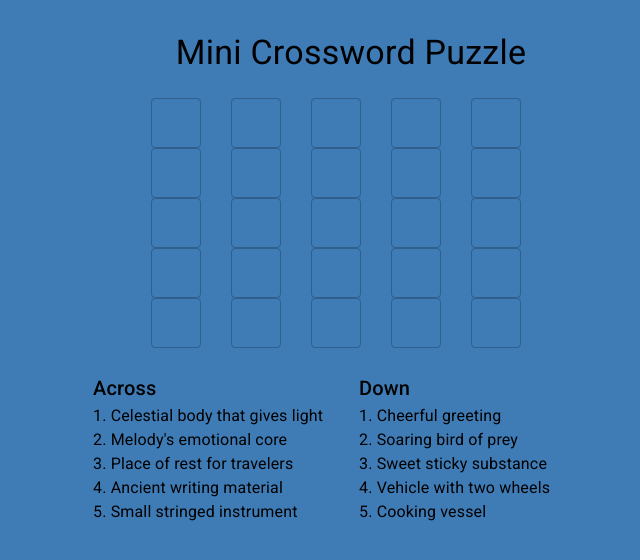
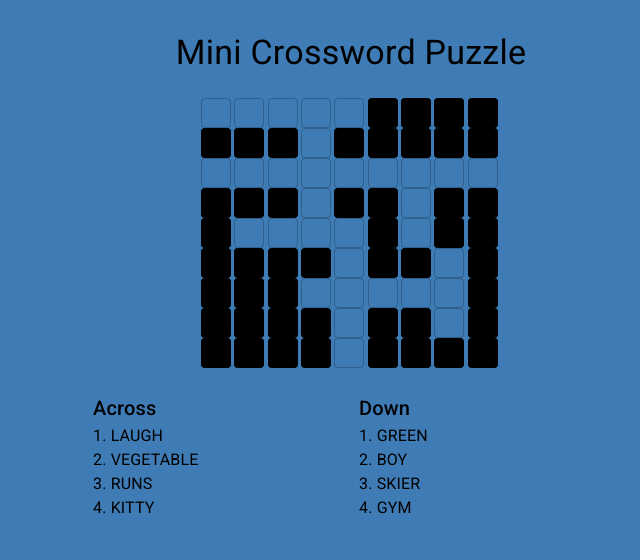
Before and after one commit to tomas-davey/tower, a React (Create React App) app: page /mini in a window 1280 px wide. Shown: the top 560 px of the page, without its empty margins (289-929 px from the left). Built offline with nearby package versions, Linux system fonts and the light colour scheme.

Commit message:
crossword

```diff
--- a/src/games/Mini/miniGame.js
+++ b/src/games/Mini/miniGame.js
@@ -4,33 +4,33 @@ import { useNavigate } from 'react-router-dom';
 
 const MiniCrossword = () => {
   const navigate = useNavigate();
-    // Clues for across and down words (5-letter words)
+
+  // Clues for across and down words (9-letter words)
   const handleMoveOn = () => {
     navigate('/strands'); // Navigate to the first game
   };
 
   const [clues, setClues] = useState({
     across: [
-            { number: 1, clue: "Celestial body that gives light", answer: "STARS" },
-            { number: 2, clue: "Melody's emotional core", answer: "HEART" },
-            { number: 3, clue: "Place of rest for travelers", answer: "HOTEL" },
-            { number: 4, clue: "Ancient writing material", answer: "PAPYR" },
-            { number: 5, clue: "Small stringed instrument", answer: "BANJO" }
+      { number: 1, clue: "LAUGH", answer: "LAUGH" },
+      { number: 2, clue: "VEGETABLE", answer: "VEGETABLE" },
+      { number: 3, clue: "RUNS", answer: "RUNS" },
+      { number: 4, clue: "KITTY", answer: "KITTY" },
     ],
     down: [
-            { number: 1, clue: "Cheerful greeting", answer: "SMILE" },
-            { number: 2, clue: "Soaring bird of prey", answer: "HAWK" },
-            { number: 3, clue: "Sweet sticky substance", answer: "HONEY" },
-            { number: 4, clue: "Vehicle with two wheels", answer: "BIKE" },
-            { number: 5, clue: "Cooking vessel", answer: "POT" }
+      { number: 1, clue: "GREEN", answer: "GREEN" },
+      { number: 2, clue: "BOY", answer: "BOY" },
+      { number: 3, clue: "SKIER", answer: "SKIER" },
+      { number: 4, clue: "GYM", answer: "GYM" },
     ]
   });
 
-    // State for the grid
-    const [grid, setGrid] = useState(Array(5).fill().map(() => Array(5).fill('')));
+  // State for the grid (9x9)
+  const [grid, setGrid] = useState(Array(9).fill().map(() => Array(9).fill('')));
+  const [userGuesses, setUserGuesses] = useState(Array(9).fill().map(() => Array(9).fill('')));
 
-    // State for user's guesses
-    const [userGuesses, setUserGuesses] = useState(Array(5).fill().map(() => Array(5).fill('')));
+  // Black-out cells
+  const [disabledCells, setDisabledCells] = useState([]);
 
   // Solution grid (for checking answers)
   const [solution, setSolution] = useState(null);
@@ -38,26 +38,47 @@ const MiniCrossword = () => {
   // Check if the puzzle is solved
   const [isSolved, setIsSolved] = useState(false);
 
-    // Generate the crossword puzzle
+  // Generate the crossword puzzle (now 9x9)
   const generateCrossword = () => {
-        // Predefined grid layout that ensures intersections
-        const newGrid = Array(5).fill().map(() => Array(5).fill(''));
+    // Predefined grid layout with some blacked-out cells (example)
+    const newGrid = Array(9).fill().map(() => Array(9).fill(''));
     const presetSolution = [
-            ['C', 'L', 'U', 'E', '1'],
-            ['C', 'L', 'U', 'E', '2'],
-            ['C', 'L', 'U', 'E', '3'],
-            ['C', 'L', 'U', 'E', '4'],
-            ['C', 'L', 'U', 'E', '5'],
+      ['L', 'A', 'U', 'G', 'H', '', '', '', ''],
+      ['', '', '', 'R', '', '', '', '', ''],
+      ['V', 'E', 'G', 'E', 'T', 'A', 'B', 'L', 'E'],
+      ['', '', '', 'E', '', '', 'O', '', ''],
+      ['', 'R', 'U', 'N', 'S', '', 'Y', '', ''],
+      ['', '', '', '', 'K', '', '', 'G', ''],
+      ['', '', '', 'K', 'I', 'T', 'T', 'Y', ''],
+      ['', '', '', '', 'E', '', '', 'M', ''],
+      ['', '', '', '', 'R', '', '', '', ''],
+    ];
+
+    // Define which cells to disable (black-out cells)
+    const newDisabledCells = [
+      [0, 5], [0, 6], [0, 7], [0, 8], // Disable certain cells
+      [1, 0],[1, 1], [1, 2], [1, 4], [1, 5], [1, 6], [1, 7], [1, 8],
+      [3, 0], [3, 1], [3, 2], [3, 4], [3, 5], [3, 7], [3, 8],
+      [4, 0], [4, 5], [4, 7], [4, 8],
+      [5, 0], [5, 1], [5, 2], [5, 3], [5, 5], [5, 6], [5, 8],
+      [6, 0], [6, 1], [6, 2], [6, 8],
+      [7, 0], [7, 1], [7, 2], [7, 3], [7, 6], [7, 8], [7, 5],
+      [8, 0], [8, 1], [8, 2], [8,3], [8, 5], [8, 6], [8, 7], [8,8]
     ];
 
     setSolution(presetSolution);
-        setGrid(presetSolution);
-        setUserGuesses(Array(5).fill().map(() => Array(5).fill('')));
+    setGrid(newGrid);
+    setUserGuesses(Array(9).fill().map(() => Array(9).fill('')));
+    setDisabledCells(newDisabledCells);
     setIsSolved(false);
   };
 
   // Handle user input in grid cells
   const handleCellChange = (row, col, value) => {
+    if (disabledCells.some(cell => cell[0] === row && cell[1] === col)) {
+      return; // Don't allow input on blacked-out cells
+    }
+
     const newGuesses = [...userGuesses];
     newGuesses[row][col] = value.toUpperCase();
     setUserGuesses(newGuesses);
@@ -84,31 +105,36 @@ const MiniCrossword = () => {
 
       <Grid2
         container
+
         spacing={0}
-                sx={{ mb: 3, width: '100%', maxWidth: '400px', mx: 'auto' }}
+        sx={{ mb: 3, maxWidth: '300px', mx: 'auto' }}
       >
         {userGuesses.map((row, rowIndex) => (
           row.map((cell, colIndex) => (
-                        <Grid2 item size={12/5} spacing={5} key={`${rowIndex}-${colIndex}`}>
+            <Grid2 item       size={12/9} xs={1} key={`${rowIndex}-${colIndex}`}>
               <TextField
                 variant="outlined"
                 InputProps={{
                   style: {
-                                        width: '50px',
-                                        height: '50px',
+                    padding: '0px',
+                    width: '30px',
+                    height: '30px',
                     textAlign: 'center',
-                                        fontSize: '24px',
+                    fontSize: '12px',
+                    backgroundColor: disabledCells.some(c => c[0] === rowIndex && c[1] === colIndex) ? '#000' : '',
                   }
                 }}
                 inputProps={{
                   maxLength: 1,
                   style: {
+                    padding: '0',
                     textAlign: 'center',
                     textTransform: 'uppercase'
                   }
                 }}
                 value={cell}
                 onChange={(e) => handleCellChange(rowIndex, colIndex, e.target.value)}
+                disabled={disabledCells.some(c => c[0] === rowIndex && c[1] === colIndex)} // Disable input
               />
             </Grid2>
           ))
@@ -116,10 +142,10 @@ const MiniCrossword = () => {
       </Grid2>
 
       {/* Clues Section */}
-            <Grid2 container spacing={2}   sx={{ display: 'flex', flexDirection: 'row', mb: 3, width: '100%', maxWidth: '700px', mx: 'auto', justifyContent:'center' }}>
+      <Grid2 container spacing={2} sx={{ display: 'flex', flexDirection: 'row', mb: 3, width: '100%', maxWidth: '700px', mx: 'auto', justifyContent:'center' }}>
         {/* Across Clues */}
         <Grid2 item xs={12} md={6} minWidth='250px'>
-                    <Typography variant="h6"  >Across</Typography>
+          <Typography variant="h6">Across</Typography>
           {clues.across.map((clue, index) => (
             <Typography key={index} variant="body1">
               {clue.number}. {clue.clue}
@@ -156,7 +182,6 @@ const MiniCrossword = () => {
             </Button>
           </>
         )}
-
       </Box>
     </Container>
   );
```
Lines whose indentation alone changed are shown as unchanged.
